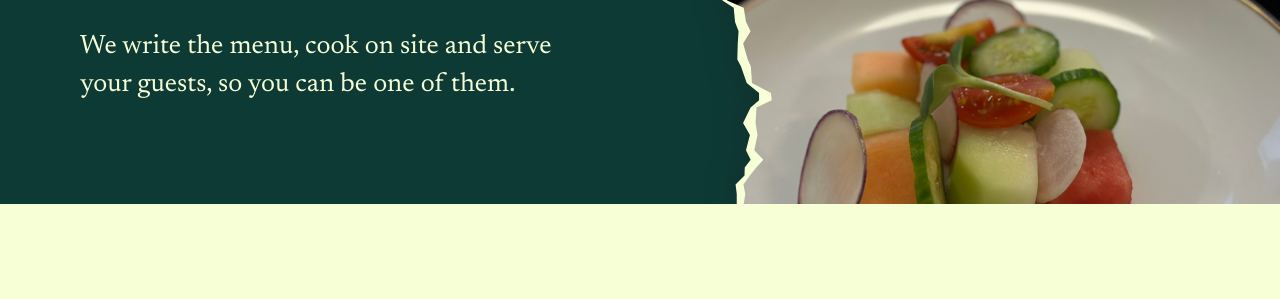
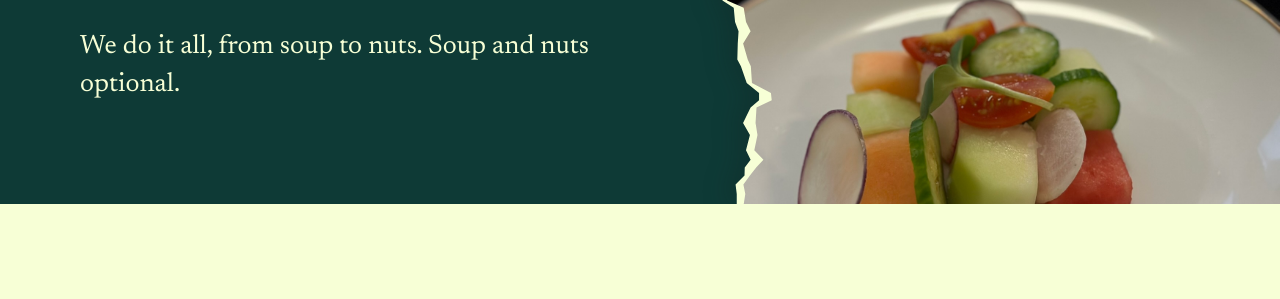
Before and after one commit to purrogrammer7/clientele-staging, a plain HTML site: page events.html in a window 1280 px wide. Shown: the part 248-547 px from the top of the page. Drawn offline with nearby package versions, Linux system fonts and the light colour scheme.

Commit message:
text change

```diff
--- a/events.html
+++ b/events.html
@@ -4,7 +4,7 @@
   <meta charset="utf-8">
   <meta name="viewport" content="width=device-width, initial-scale=1">
   <title>Event catering | Bicoastal Bus</title>
-  <meta name="description" content="Full-service event catering in Seattle: weddings, company events, private dinners and celebrations, with a menu written for your occasion.">
+  <meta name="description" content="Full-service event catering in Seattle:company events, private dinners and celebrations, with a menu written for your occasion.">
   <meta name="theme-color" content="#0e3a36">
 
   <!-- Favicons: .ico for older browsers, .svg for modern ones, PNG for iOS home screen -->
@@ -57,7 +57,7 @@
     <div class="page-head page-head--photo">
       <div class="wrap">
         <h1>Event catering</h1>
-        <p class="lede">We write the menu, cook on site and serve your guests, so you can be one of them.</p>
+        <p class="lede">We do it all, from soup to nuts. Soup and nuts optional.</p>
       </div>
       <!-- Torn-edge photo. Replace images/head-events.jpg (plated dishes at an event).
            Decorative, so alt is empty; add alt text if the photo carries meaning. -->
```
